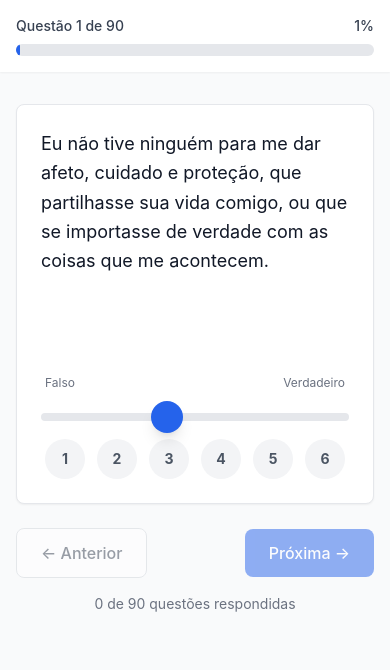
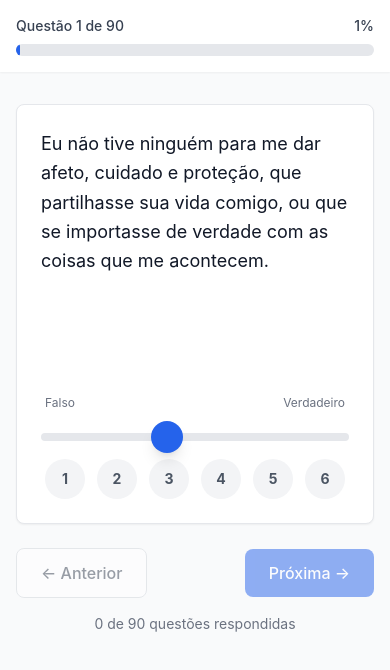
Before and after one commit to soulnanx/quiz-young, a React (Vite) app: page /#/quiz in a window 390 px wide. Both pictures are taken after a click on the button "Começar Avaliação". Shown: the top 670 px of the page. Built offline with nearby package versions, Linux system fonts and the light colour scheme.

Commit message:
fix: corrigir altura fixa do card da pergunta no mobile para evitar mudança de posição dos botões
- Usar h-[420px] no mobile para altura fixa
- Manter md:h-auto no desktop para comportamento responsivo
- Garantir que botões de navegação permaneçam na mesma posição

```diff
--- a/src/components/QuestionCard.tsx
+++ b/src/components/QuestionCard.tsx
@@ -9,8 +9,8 @@ interface QuestionCardProps {
 
 export function QuestionCard({ question, value, onChange }: QuestionCardProps) {
   return (
-    <div className="bg-white rounded-lg shadow-sm border border-gray-200 p-6 md:p-8 min-h-[400px] md:min-h-[320px] flex flex-col">
-      <div className="mb-6 min-h-[120px] md:min-h-[80px] flex items-start">
+    <div className="bg-white rounded-lg shadow-sm border border-gray-200 p-6 md:p-8 h-[420px] md:h-auto md:min-h-[320px] flex flex-col">
+      <div className="mb-4 md:mb-6 flex items-start" style={{ minHeight: '100px' }}>
         <p className="text-lg md:text-xl text-gray-900 leading-relaxed">
           {question.text}
         </p>
```
